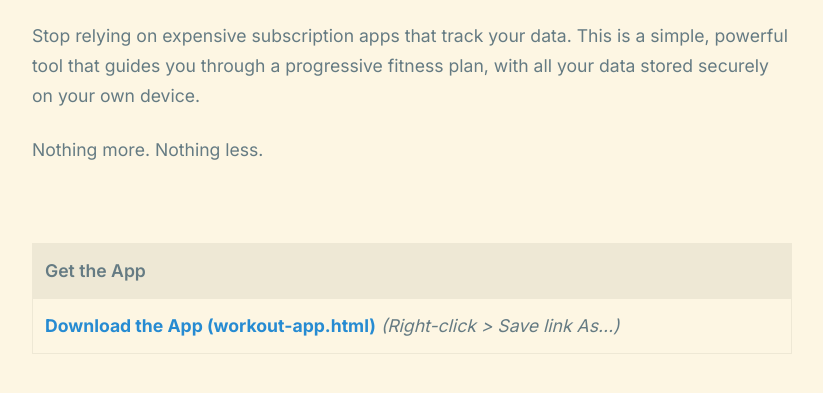
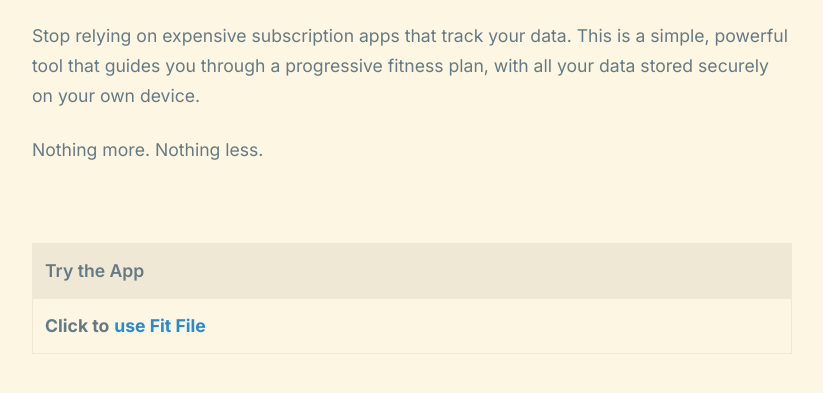
Before and after one commit to nextfiveinc/nextfiveinc.github.io, a Jekyll site: the page built from _posts/2025-04-14-fit-file.md, in a window 1280 px wide and 900 px high, scrolled down 478 px, cut to the strip 0-408 px from the top of the window. Shown: the top 393 px of the strip, without its empty margins (228-1051 px from the left). Built offline with Jekyll 4.4.1, drawn with Linux system fonts in a browser that asks for light colours.

Commit message:
Update app call-to-action and download link

```diff
--- a/_posts/2025-04-14-fit-file.md
+++ b/_posts/2025-04-14-fit-file.md
@@ -17,10 +17,9 @@ Nothing more. Nothing less.
 
 <br/>
 
-| Get the App                                                                                                      |
+| Try the App                                                                                                      |
 | :--------------------------------------------------------------------------------------------------------------------- |
-| [**Download the App (workout-app.html)**](https://raw.githubusercontent.com/nextfiveinc/fit-file/refs/heads/main/workout_app.html)   _(Right-click > Save link As...)_                  |
-
+| **Click to** [**use Fit File**](https://demo.nextfive.in/fitfile/)  |
 
 <br/>
 
```
